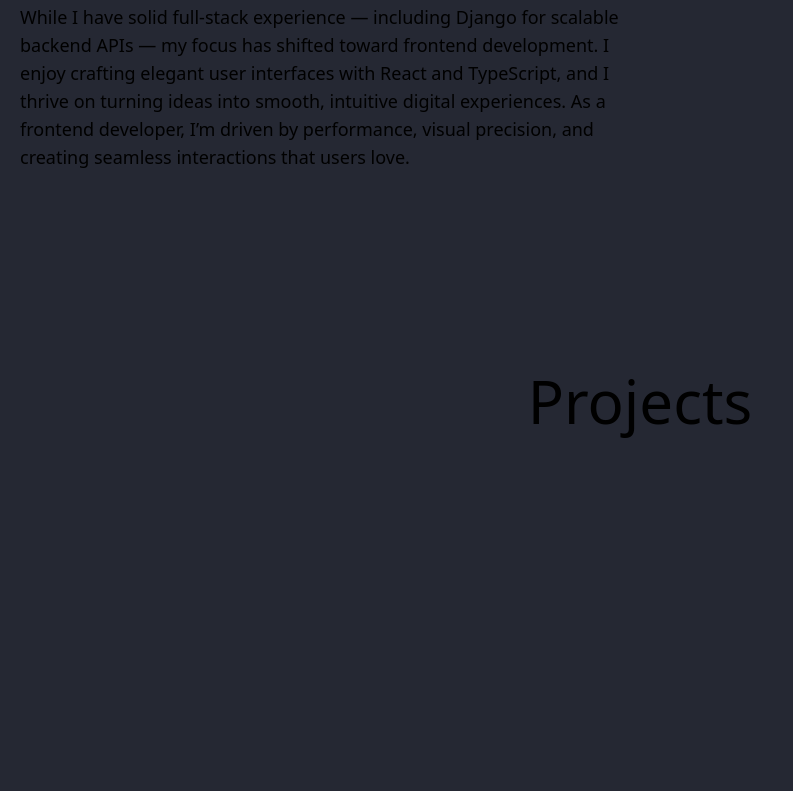
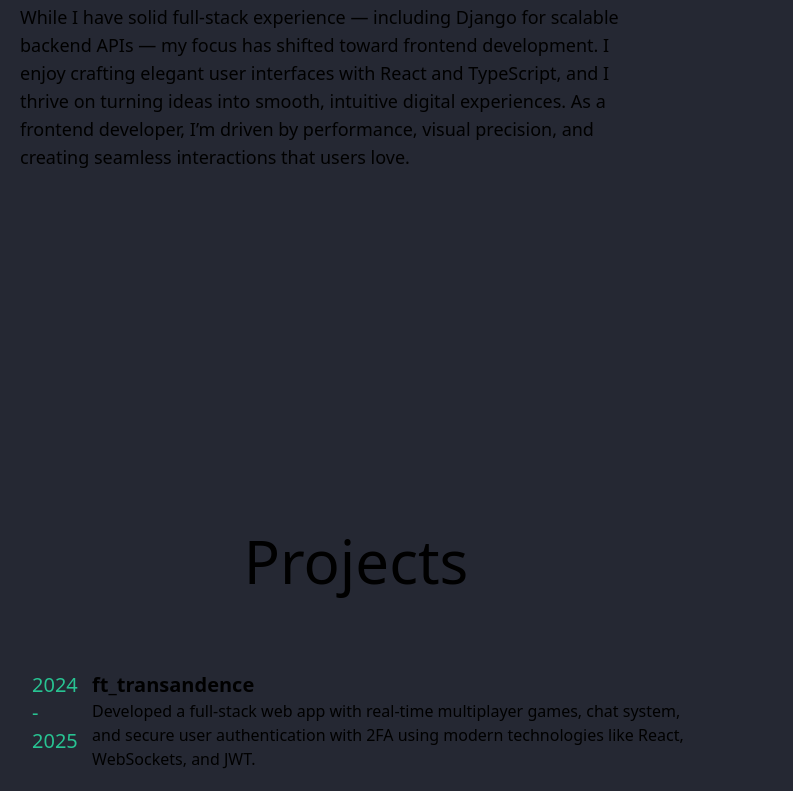
Before and after one commit to msbayman/portfoliov_2.0, a Next.js app in the folder portfolio_v2.0/: page / in a window 1280 px wide. Shown: the part 1190-1981 px from the top of the page, without its empty margins (0-793 px from the left). Before the commit the page ends 1673 px from the top, so only its background shows below. Built offline with nearby package versions, Linux system fonts and the light colour scheme.

Commit message:
start projects section v01

```diff
--- /dev/null
+++ b/portfolio_v2.0/app/components/Project_desc.tsx
@@ -0,0 +1,20 @@
+import React from 'react'
+
+const Project_desc = () => {
+    return (
+        <div className="div_proj flex w-fit ">
+            <div className="date_proj text-xl flex item-start px-3 text-[var(--color-accent)] w-fit ">2024 - 2025 </div>
+            <div className=" flex flex-col name_and_desec">
+                <div className="name">
+                    <h1 className="text-xl font-bold">ft_transandence</h1>
+                </div>
+                <div className="descr"></div>
+                Developed a full-stack web app with real-time multiplayer games, chat system, and secure user authentication with 2FA using modern technologies like React, WebSockets, and JWT.
+
+            </div>
+        </div>
+
+    )
+}
+
+export default Project_desc
--- a/portfolio_v2.0/app/page.tsx
+++ b/portfolio_v2.0/app/page.tsx
@@ -31,7 +31,7 @@ export default function Home() {
           <div className="flex flex-col items-center h-full opacity-70 mt-20 justify-center   mb-10 lg:mb-20 hover:cursor-pointer  transition-all duration-300 ease-in-out hover:opacity-100">
             <h1 className="lg:text-3xl font-light  ">see  more info</h1>
 
-            <svg xmlns="http://www.w3.org/2000/svg" width="24" height="24" viewBox="0 0 24 24" fill="none" stroke="currentColor" stroke-width="2" stroke-linecap="round" stroke-linejoin="round" className="lucide lucide-arrow-down-icon lucide-arrow-down "><path d="M12 5v14" /><path d="m19 12-7 7-7-7" /></svg>
+            <svg xmlns="http://www.w3.org/2000/svg" width="24" height="24" viewBox="0 0 24 24" fill="none" stroke="currentColor" strokeWidth="2" strokeLinecap="round" strokeLinejoin="round" className="lucide lucide-arrow-down-icon lucide-arrow-down "><path d="M12 5v14" /><path d="m19 12-7 7-7-7" /></svg>
           </div>
         </a>
 
@@ -42,8 +42,8 @@ export default function Home() {
         <About />
       </div>
 
-      <div id="projects">
-        <Projects/>
+      <div id="projects" className="w-fit flex items-center justify-center">
+        <Projects />
       </div>
 
 
--- a/portfolio_v2.0/app/sections/About.tsx
+++ b/portfolio_v2.0/app/sections/About.tsx
@@ -3,7 +3,7 @@ import Skill_div from '../components/Skill_div'
 
 
 
-const skills : string[] =
+const skills: string[] =
     [
         'Html',
         'Css',
@@ -25,7 +25,7 @@ const skills : string[] =
 
 const About = () => {
     return (
-        <div className='flex flex-col md:flex-row' >
+        <div className='flex flex-col max-h-min  md:flex-row' >
             <section className=' flex flex-1 flex-col items-center justify-center p-5'>
                 <h1 className='text-4xl mb-4 md:text-6xl md:mb-8'>About Me</h1>
                 <p className='text-lg text-start max-w-2xl'>
--- a/portfolio_v2.0/app/sections/Projects.tsx
+++ b/portfolio_v2.0/app/sections/Projects.tsx
@@ -1,12 +1,17 @@
 import React from 'react'
+import Project_desc from '../components/Project_desc'
 
 const Projects = () => {
-  return (
-    <div className='flex flex-col items-center justify-center mt-40 p-5'>
-        <h1 className='text-4xl mb-4 md:text-6xl md:mb-8'>Projects</h1>
+    return (
+        <div className='flex flex-col  items-center mt-80 p-5 w-full'>
+            <h1 className='text-4xl  md:text-6xl md:mb-20'>Projects</h1>
+            <div className="proj_list flex flex-col items-center justify-start gap-10 max-w-2xl w-full">
 
-    </div>
-  )
+                <Project_desc />
+            </div>
+
+        </div>
+    )
 }
 
 export default Projects
```
Also changed, not shown: portfolio_v2.0/app/components/Skill_div.tsx (+5 -5 lines). Lines whose indentation alone changed are shown as unchanged.
